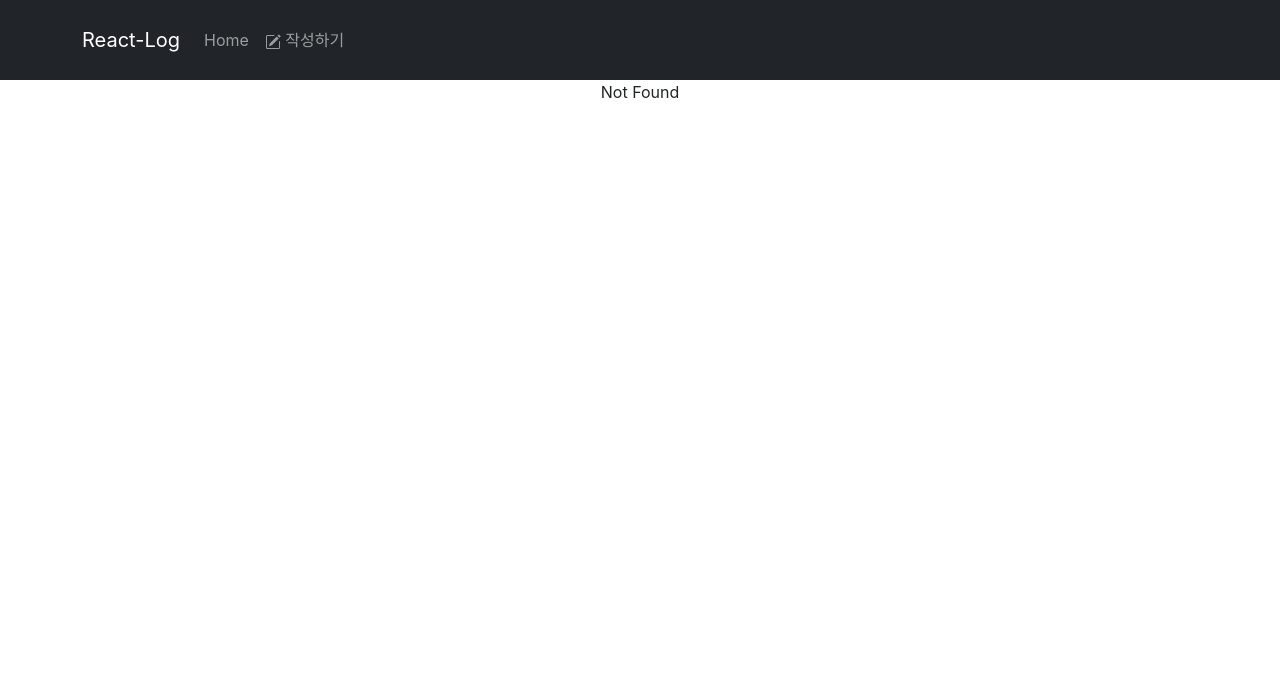
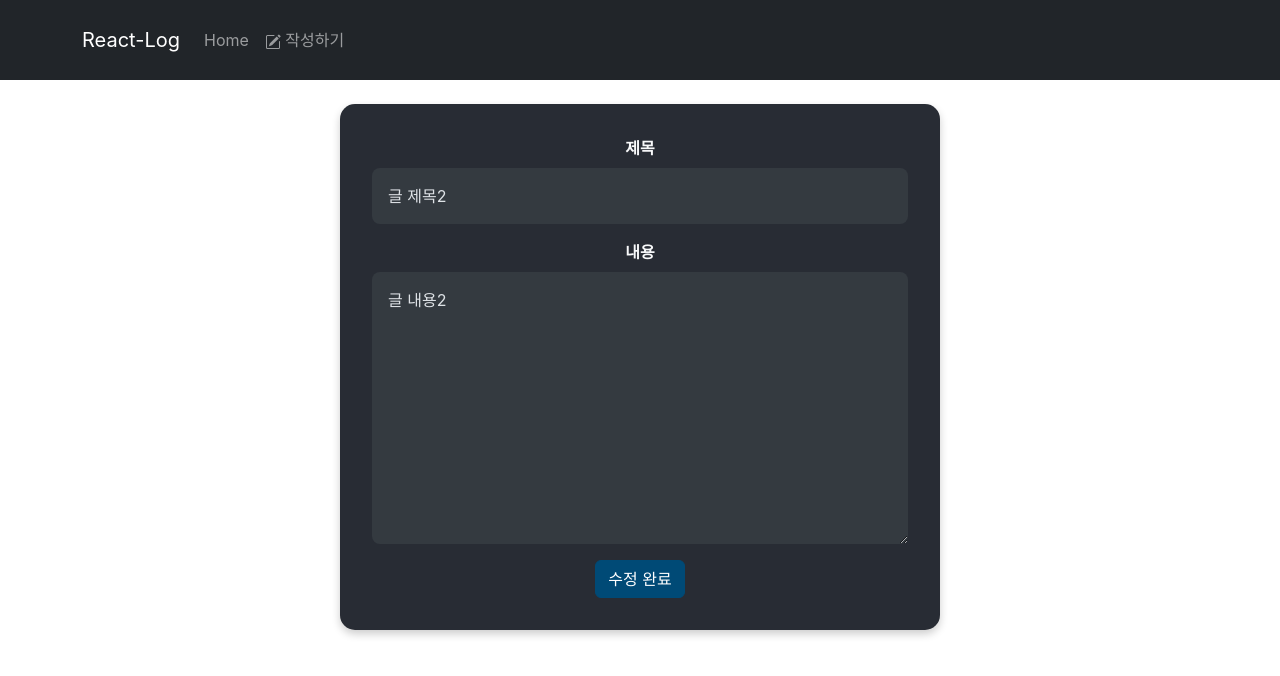
Before and after one commit to GEONU-MOON/react, a React (Create React App) app in the folder board/: page /edit/1 in a window 1280 px wide. Before the commit this address had no page. Shown: the top 676 px of the page. Built offline with nearby package versions, Linux system fonts and the light colour scheme.

Commit message:
feat:동적라우팅 구현 완료

```diff
--- a/board/package.json
+++ b/board/package.json
@@ -6,6 +6,7 @@
     "@testing-library/jest-dom": "^5.14.1",
     "@testing-library/react": "^13.0.0",
     "@testing-library/user-event": "^13.2.1",
+    "axios": "^1.7.2",
     "bootstrap": "^5.3.3",
     "clsx": "^2.1.1",
     "react": "^18.3.1",
--- a/board/src/App.js
+++ b/board/src/App.js
@@ -7,9 +7,10 @@ import Edit from "./routes/edit.js";
 import Detail from "./routes/detail.js";
 import { Routes, Route, Link, useNavigate, Outlet } from "react-router-dom";
 import { PencilSquare } from "react-bootstrap-icons";
+import axios from "axios";
 
 function App() {
-  let [contents] = useState(data);
+  let [contents, setContents] = useState(data);
   let navigate = useNavigate();
 
   return (
@@ -43,12 +44,26 @@ function App() {
                   return <Lists contents={contents[i]}></Lists>;
                 })}
               </Row>
+              {/* <button
+                onClick={() => {
+                  axios
+                    .get("https://codingapple1.github.io/shop/data2.json")
+                    .then((결과) => {
+                      console.log(결과.data);
+                      let copy = [...contents, ...결과.data];
+                      setContents(copy);
+                    });
+                  // axios.post('/api/data', {data: contents})
+                }}
+              >
+                버튼
+              </button> */}
             </Container>
           }
         />
         <Route path="/detail/:id" element={<Detail contents={contents} />} />
         <Route path="/write" element={<Write />} />
-        <Route path="/edit" element={<Edit />} />
+        <Route path="/edit/:id" element={<Edit contents={contents} />} />
         <Route path="*" element={<div>Not Found</div>} />
       </Routes>
     </div>
@@ -58,12 +73,17 @@ function App() {
 function Lists(props) {
   return (
     <Col xs={12} md={props.isThree ? 4 : 3}>
+      <Link
+        to={`/detail/${props.contents.id}`}
+        className="text-decoration-none"
+      >
         <Card className="dark-card">
           <Card.Body>
             <Card.Title>{props.contents.title}</Card.Title>
             <Card.Text>{props.contents.content}</Card.Text>
           </Card.Body>
         </Card>
+      </Link>
     </Col>
   );
 }
--- a/board/src/routes/detail.js
+++ b/board/src/routes/detail.js
@@ -1,6 +1,8 @@
-import { useParams } from "react-router-dom";
+import { useParams, useNavigate, Link } from "react-router-dom";
 import styled from "styled-components";
 import "../App.css";
+import { useEffect } from "react";
+import { useState } from "react";
 
 function Detail(props) {
   let { id } = useParams();
@@ -38,9 +40,9 @@ function Detail(props) {
         </div>
 
         <div className="d-flex justify-content-end mt-3">
-          <button type="button" className="btn btn-warning me-2">
+          <Link to={`/edit/${id}`} className="btn btn-warning me-2">
             수정하기
-          </button>
+          </Link>
           <button type="button" className="btn btn-danger">
             삭제하기
           </button>
--- a/board/src/routes/edit.js
+++ b/board/src/routes/edit.js
@@ -1,6 +1,12 @@
 import "../App.css"; // 커스텀 CSS 파일 import
+import { useParams } from "react-router-dom";
 
-function Edit() {
+function Edit(props) {
+  let { id } = useParams();
+  let found = props.contents.find(function (x) {
+    return x.id == id;
+  });
+
   return (
     <div className="container mt-4">
       <form className="write-form">
@@ -12,7 +18,7 @@ function Edit() {
             type="text"
             id="title"
             className="form-control dark-input"
-            placeholder="제목을 입력하세요"
+            placeholder={found.title}
           />
         </div>
 
@@ -24,7 +30,7 @@ function Edit() {
             id="content"
             className="form-control dark-input"
             rows={10}
-            placeholder="내용을 입력하세요"
+            placeholder={found.content}
           ></textarea>
         </div>
 
```
Also changed, not shown: 2 other files (tests, documents, lock files or other folders). Lines whose indentation alone changed are shown as unchanged.
